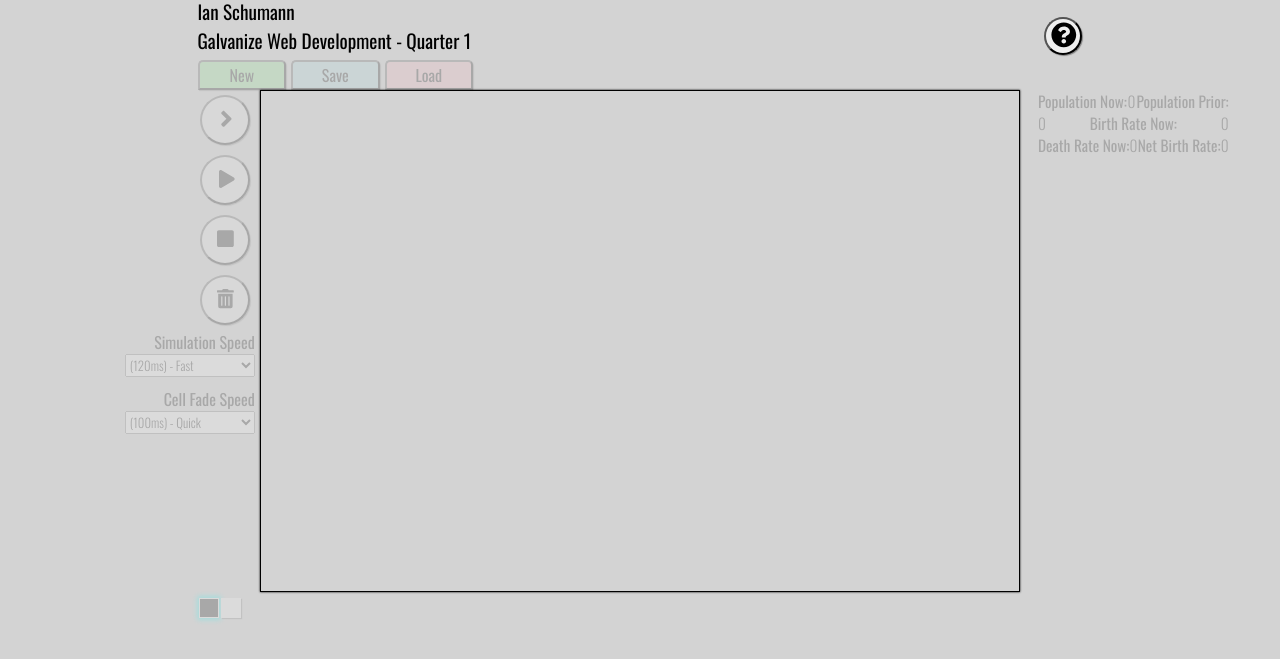
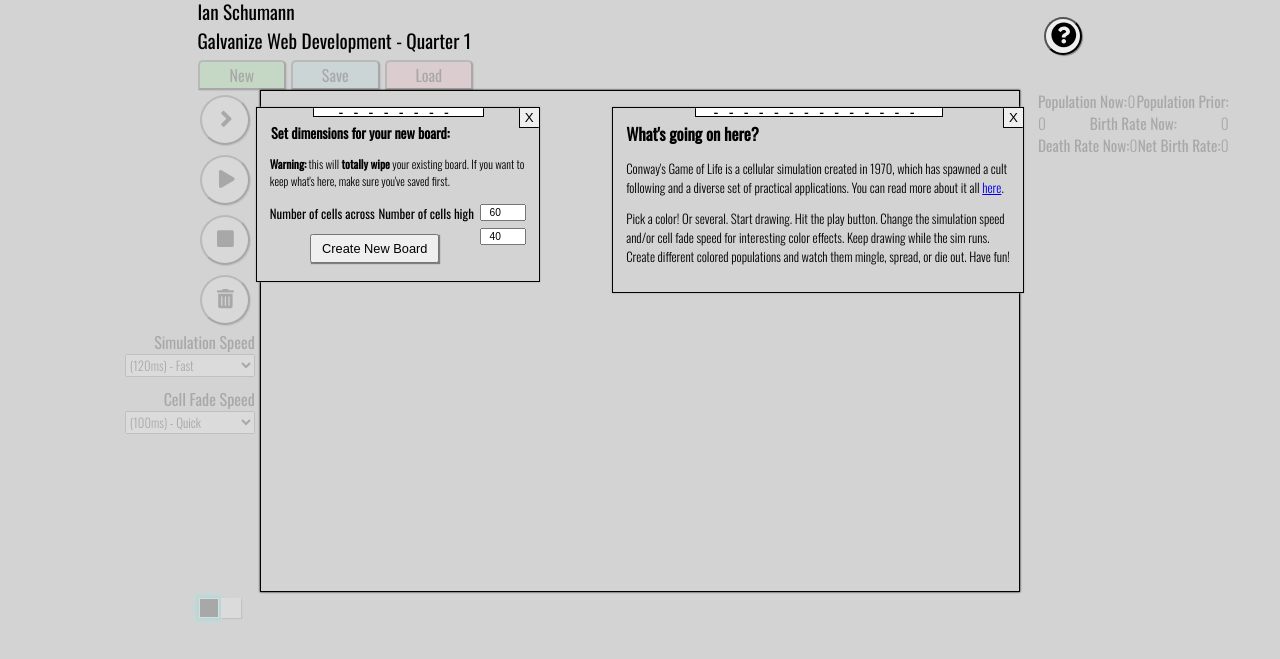
Before and after one commit to ian-schu/game-of-life, a website: page index.html in a window 1280 px wide. Shown: the part 53-712 px from the top of the page. Drawn offline with nearby package versions, Linux system fonts and the light colour scheme; a script that the page names is missing.

Commit message:
Added handles and styling

```diff
--- a/index.html
+++ b/index.html
@@ -21,11 +21,11 @@
 </head>
 
 <body>
-  <div class="floater" id="newGameDialog">
-
-    <button class="closeDialog">X</button>
+  <div class="floater" id="newGameFloater">
+    <div class="handle">--------</div>
+    <button class="closeFloaterButton">X</button>
     <form id="newBoardForm">
-      <legend>Set dimensions for your new board:</legend>
+      <h4>Set dimensions for your new board:</h4>
       <p>
         <strong>Warning:</strong> this will <strong>totally wipe</strong> your existing board. If you want to keep what's here, make sure you've saved first.
       </p>
@@ -44,8 +44,9 @@
       <div class="subtitle">Ian Schumann</div>
       <div class="subtitle">Galvanize Web Development - Quarter 1</div>
     </div>
-    <div class="floater" id="info">
-      <button class="closeDialog">X</button>
+    <div class="floater" id="infoFloater">
+          <div class="handle">--------------</div>
+      <button class="closeFloaterButton">X</button>
       <h4>What's going on here?</h4>
       <p>Conway's Game of Life is a cellular simulation created in 1970, which has spawned a cult following and a diverse set of practical applications. You can read more about it all <a href="https://en.wikipedia.org/wiki/Conway%27s_Game_of_Life" target="blank">here</a>.</p>
       <p>
--- a/src/main.js
+++ b/src/main.js
@@ -14,13 +14,13 @@ var saveBoard = document.getElementById('saveBoard');
 var loadBoard = document.getElementById('loadBoard');
 
 var getInfo = document.getElementById('getInfo');
-var info = document.getElementById('info');
+var infoFloater = document.getElementById('infoFloater');
 
-var newGameDialog = document.getElementById('newGameDialog');
+var newGameFloater = document.getElementById('newGameFloater');
 var newBoardWidth = document.getElementById('newBoardWidth');
 var newBoardHeight = document.getElementById('newBoardHeight');
 var newBoardSubmit = document.getElementById('newBoardSubmit');
-var closeDialogs = document.getElementsByClassName('closeDialog');
+var closeFloaterButtons = document.getElementsByClassName('closeFloaterButton');
 
 var stats = document.getElementById('stats');
 
@@ -73,21 +73,21 @@ document.addEventListener('keydown', ev => {
 });
 
 newBoard.addEventListener('click', () => {
-	showDialog(newGameDialog);
+	showDialog(newGameFloater);
 });
 
-for (let dialog of closeDialogs) {
-	dialog.addEventListener('click', ev => {
+for (let button of closeFloaterButtons) {
+	button.addEventListener('click', ev => {
 		ev.target.parentElement.style.display = 'none';
 	});
 }
 
-// closeDialogs[0].addEventListener('click', () => {
-// 	showDialog(newGameDialog);
+// closeFloaterButtons[0].addEventListener('click', () => {
+// 	showDialog(newGameFloater);
 // });
 
 getInfo.addEventListener('click', () => {
-	info.style.display = 'block';
+	showDialog(infoFloater);
 });
 
 newBoardSubmit.addEventListener('click', () => {
--- a/style/styles.css
+++ b/style/styles.css
@@ -37,7 +37,7 @@ html {
 
 .floater {
 	position: absolute;
-	display: none;
+	display: block;
 	z-index: 3;
 	background-color: lightgray;
 	box-shadow: 0px 0px 2px darkgray;
@@ -45,31 +45,93 @@ html {
 	padding: 1vw;
 }
 
-#info {
+#infoFloater {
 	top: 20%;
 	right: 20%;
 }
 
-#info h4 {
+#infoFloater h4 {
 	font-size: 1.3vw;
 	margin: 0;
 }
 
-#info p {
+#infoFloater p {
 	font-weight: 300;
 	font-size: 1vw;
 	width: 30vw;
 }
 
-#newGameDialog {
-	width: 25%;
+#newGameFloater {
+	width: 20vw;
 	max-width: 300px;
 	top: 20%;
 	left: 20%;
 	z-index: 3;
 }
 
-.closeDialog {
+#newGameFloater form {
+	margin: 0px;
+}
+
+#newGameFloater h4 {
+	font-size: 1.1vw;
+	margin: 0.1vw;
+}
+
+#newGameFloater label {
+	display: inline-block;
+	font-size: 1vw;
+}
+
+#newGameFloater p {
+	font-weight: 300;
+	font-size: 0.9vw;
+}
+
+#newGameFloater input {
+	display: inline-block;
+	float: right;
+	width: 18%;
+	max-width: 100px;
+	font-size: 0.8vw;
+	margin: 4px 0px 0px;
+	box-sizing: border-box;
+	text-align: center;
+}
+
+#newGameFloater .dialogButton {
+	display: block;
+	margin: 10px auto 5px;
+	font-size: 1vw;
+	padding: 5px 10px;
+}
+
+.handle {
+	position: absolute;
+	top: 0px;
+	width: 60%;
+	left: 20%;
+	border-radius: 1px;
+	background-color: white;
+	border: 1px solid black;
+	height: 0.6vw;
+	border-top: none;
+	line-height: 0.5vw;
+	letter-spacing: 0.8vw;
+	text-align: center;
+}
+
+.handle:hover {
+	background-color: lightblue;
+	box-shadow: none;
+}
+
+.handle:active {
+	background-color: blue;
+	box-shadow: none;
+}
+
+.closeFloaterButton {
 	width: 20px;
 	height: 20px;
 	border-radius: 1px;
@@ -83,40 +145,13 @@ html {
 	border-right: none;
 }
 
-.closeDialog:hover {
+.closeFloaterButton:hover {
 	background-color: lightpink;
 	box-shadow: none;
 }
 
-#newGameDialog form {
-	/* margin: 16px; */
-}
-
-#newGameDialog label {
-	display: inline-block;
-	font-size: 1.2rem;
-}
-
-#newGameDialog p {
-	font-weight: 300;
-}
-
-#newGameDialog input {
-	display: inline-block;
-	float: right;
-	width: 18%;
-	max-width: 100px;
-	font-size: 1rem;
-	margin: 4px 0px 0px;
-	box-sizing: border-box;
-	text-align: center;
-}
-
-#newGameDialog .dialogButton {
-	display: block;
-	margin: 10px auto 5px;
-	font-size: 1.2rem;
-	padding: 5px 10px;
+.closeFloaterButton:active {
+	background-color: red;
 }
 
 #menu {
```
